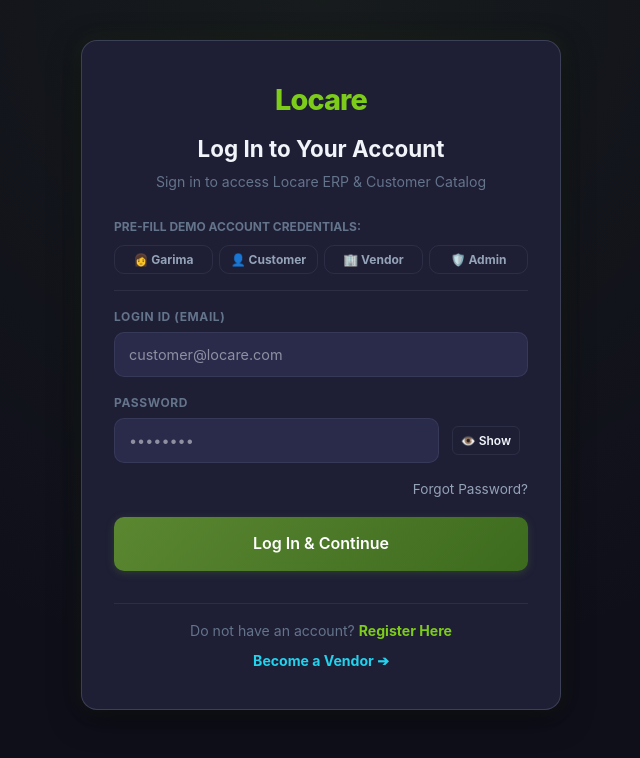
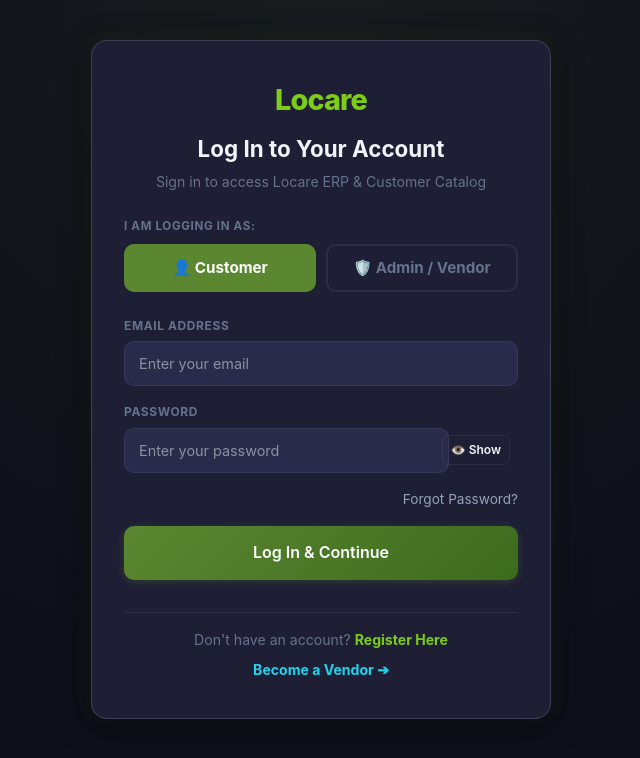
Before and after one commit to Groy416/Locare, a Next.js app: page /auth/login in a window 1280 px wide. Shown: the top 758 px of the page, without its empty margins (319-959 px from the left). Built offline with nearby package versions, Linux system fonts and the light colour scheme.

Commit message:
fix: Simplify login to 2 role tabs (Customer/Admin-Vendor), fix wishlist persistence to localStorage with real-time header badge

```diff
--- a/src/app/(shell)/customer/page.tsx
+++ b/src/app/(shell)/customer/page.tsx
@@ -54,7 +54,15 @@
   const [selectedDuration, setSelectedDuration] = useState("all");
   const [maxPrice, setMaxPrice] = useState(10000);
   const [currentPage, setCurrentPage] = useState(1);
-  const [wishlistSet, setWishlistSet] = useState<Set<number>>(new Set());
+  const [wishlistSet, setWishlistSet] = useState<Set<number>>(() => {
+    if (typeof window === "undefined") return new Set<number>();
+    try {
+      const stored = localStorage.getItem("locare_wishlist");
+      return stored ? new Set<number>(JSON.parse(stored) as number[]) : new Set<number>();
+    } catch {
+      return new Set<number>();
+    }
+  });
 
   const pageSize = 9;
 
@@ -202,6 +210,12 @@
       const next = new Set(prev);
       if (next.has(productId)) next.delete(productId);
       else next.add(productId);
+      // Persist to localStorage
+      try {
+        localStorage.setItem("locare_wishlist", JSON.stringify(Array.from(next)));
+        // Notify header badge
+        window.dispatchEvent(new Event("wishlist-updated"));
+      } catch {}
       return next;
     });
   };
--- a/src/app/(shell)/page.tsx
+++ b/src/app/(shell)/page.tsx
@@ -259,7 +259,7 @@
           {/* Title */}
           <h1 className="lp-hero__title" style={{ transitionDelay: "250ms" }}>
             Rent Anything.<br />
-            <span className="lp-gradient-text px-gradient">Manage Everything with Locare.</span>
+            <span className="lp-gradient-text">Manage Everything with Locare.</span>
           </h1>
 
           {/* Subtitle */}
--- a/src/app/auth/login/page.tsx
+++ b/src/app/auth/login/page.tsx
@@ -11,18 +11,22 @@
   const emailParam = searchParams.get("email");
   const registeredParam = searchParams.get("registered");
 
+  // "customer" or "admin" — determines redirect after login
+  const [roleTab, setRoleTab] = useState<"customer" | "admin">("customer");
+
   const [email, setEmail] = useState(emailParam || "");
   const [password, setPassword] = useState("");
   const [showPassword, setShowPassword] = useState(false);
   const [error, setError] = useState("");
   const [loading, setLoading] = useState(false);
 
-  const performLogin = async (loginEmail: string, loginPass: string, overrideTarget?: string) => {
+  const handleSubmit = async (e: React.FormEvent) => {
+    e.preventDefault();
     setError("");
     setLoading(true);
 
-    const cleanEmail = loginEmail.trim().toLowerCase();
-    const cleanPass = loginPass.trim();
+    const cleanEmail = email.trim().toLowerCase();
+    const cleanPass = password.trim();
 
     try {
       const res = await signIn("credentials", {
@@ -33,112 +37,112 @@
 
       if (res?.error) {
         setLoading(false);
-        setError("Invalid User ID or Password.");
+        setError("Invalid email or password. Please try again.");
         return;
       }
 
-      // Fetch active session to check role
+      // Fetch session to get actual role from DB
       const sessionRes = await fetch("/api/auth/session");
       const session = await sessionRes.json();
-
       setLoading(false);
 
-      const userRole = session?.user?.role || (cleanEmail === "admin@locare.com" ? "admin" : "customer");
-      const target = redirectTarget || overrideTarget || (userRole === "admin" ? "/admin" : "/customer");
+      const userRole = session?.user?.role;
+      let target: string;
+
+      if (redirectTarget) {
+        target = redirectTarget;
+      } else if (userRole === "admin" || userRole === "vendor") {
+        target = "/admin";
+      } else if (userRole === "customer") {
+        target = "/customer";
+      } else {
+        // Fallback to whatever tab they selected
+        target = roleTab === "admin" ? "/admin" : "/customer";
+      }
 
       window.location.href = target;
     } catch {
       setLoading(false);
-      setError("An unexpected error occurred during login.");
+      setError("An unexpected error occurred. Please try again.");
     }
-  };
-
-  const handleCustomSubmit = async (e: React.FormEvent) => {
-    e.preventDefault();
-    await performLogin(email, password);
-  };
-
-  const handleRoleSelect = (roleEmail: string, rolePass: string) => {
-    setEmail(roleEmail);
-    setPassword(rolePass);
-    setError("");
   };
 
   return (
     <div className="auth-shell">
-      <div className="auth-card animate-fade-in" style={{ maxWidth: 480 }}>
+      <div className="auth-card animate-fade-in" style={{ maxWidth: 460 }}>
         <div className="auth-header">
           <div className="auth-logo">Locare</div>
           <h2 className="auth-title">Log In to Your Account</h2>
-          <p className="auth-subtitle">Sign in to access Locare ERP & Customer Catalog</p>
+          <p className="auth-subtitle">Sign in to access Locare ERP &amp; Customer Catalog</p>
         </div>
 
         {registeredParam && (
           <div className="auth-success-badge" style={{ marginBottom: 16 }}>
-            ✓ Account created successfully! Enter your password to log in.
+            ✓ Account created! Please log in with your credentials.
           </div>
         )}
 
         {error && <div className="auth-error-badge">{error}</div>}
 
-        {/* Role Quick Selection Preset Buttons */}
-        <div style={{ marginBottom: 16 }}>
-          <label style={{ fontSize: "0.75rem", color: "var(--text-muted)", fontWeight: 700, display: "block", marginBottom: 8, textTransform: "uppercase" }}>
-            PRE-FILL DEMO ACCOUNT CREDENTIALS:
+        {/* Role Tab Selector */}
+        <div style={{ marginBottom: 24 }}>
+          <label style={{
+            fontSize: "0.72rem", color: "var(--text-muted)", fontWeight: 700,
+            display: "block", marginBottom: 8, textTransform: "uppercase", letterSpacing: "0.06em"
+          }}>
+            I am logging in as:
           </label>
-          <div style={{ display: "grid", gridTemplateColumns: "1fr 1fr 1fr 1fr", gap: 6 }}>
+          <div style={{ display: "grid", gridTemplateColumns: "1fr 1fr", gap: 10 }}>
             <button
               type="button"
-              className={`btn btn-sm ${email === "garimaa.roy0401@gmail.com" ? "btn-primary" : "btn-ghost"}`}
-              style={{ fontWeight: 700, fontSize: "0.75rem", padding: "4px 6px" }}
-              onClick={() => handleRoleSelect("garimaa.roy0401@gmail.com", "Garima@0401")}
-            >
-              👩 Garima
-            </button>
-
-            <button
-              type="button"
-              className={`btn btn-sm ${email === "customer@locare.com" ? "btn-primary" : "btn-ghost"}`}
-              style={{ fontWeight: 700, fontSize: "0.75rem", padding: "4px 6px" }}
-              onClick={() => handleRoleSelect("customer@locare.com", "customer123")}
+              onClick={() => setRoleTab("customer")}
+              style={{
+                padding: "10px 16px",
+                borderRadius: "10px",
+                border: roleTab === "customer" ? "2px solid var(--primary)" : "2px solid var(--border)",
+                background: roleTab === "customer" ? "var(--primary)" : "transparent",
+                color: roleTab === "customer" ? "#fff" : "var(--text-muted)",
+                fontWeight: 700,
+                fontSize: "0.95rem",
+                cursor: "pointer",
+                transition: "all 0.2s",
+              }}
             >
               👤 Customer
             </button>
-
             <button
               type="button"
-              className={`btn btn-sm ${email === "vendor@locare.com" ? "btn-primary" : "btn-ghost"}`}
-              style={{ fontWeight: 700, fontSize: "0.75rem", padding: "4px 6px" }}
-              onClick={() => handleRoleSelect("vendor@locare.com", "vendor123")}
+              onClick={() => setRoleTab("admin")}
+              style={{
+                padding: "10px 16px",
+                borderRadius: "10px",
+                border: roleTab === "admin" ? "2px solid var(--primary)" : "2px solid var(--border)",
+                background: roleTab === "admin" ? "var(--primary)" : "transparent",
+                color: roleTab === "admin" ? "#fff" : "var(--text-muted)",
+                fontWeight: 700,
+                fontSize: "0.95rem",
+                cursor: "pointer",
+                transition: "all 0.2s",
+              }}
             >
-              🏢 Vendor
-            </button>
-
-            <button
-              type="button"
-              className={`btn btn-sm ${email === "admin@locare.com" ? "btn-primary" : "btn-ghost"}`}
-              style={{ fontWeight: 700, fontSize: "0.75rem", padding: "4px 6px" }}
-              onClick={() => handleRoleSelect("admin@locare.com", "admin123")}
-            >
-              🛡️ Admin
+              🛡️ Admin / Vendor
             </button>
           </div>
         </div>
 
-        <div style={{ display: "flex", flex: 1, height: 1, background: "var(--border)", margin: "16px 0" }} />
-
-        <form onSubmit={handleCustomSubmit} className="auth-form">
+        <form onSubmit={handleSubmit} className="auth-form">
           <div className="form-group">
             <label className="form-label" htmlFor="login-email">
-              Login ID (Email)
+              Email Address
             </label>
             <input
               id="login-email"
               type="email"
               className="form-input"
-              placeholder="customer@locare.com"
+              placeholder="Enter your email"
               value={email}
               onChange={(e) => setEmail(e.target.value)}
+              autoComplete="email"
               required
             />
           </div>
@@ -153,9 +157,10 @@
                 type={showPassword ? "text" : "password"}
                 className="form-input"
                 style={{ paddingRight: "85px" }}
-                placeholder="••••••••"
+                placeholder="Enter your password"
                 value={password}
                 onChange={(e) => setPassword(e.target.value)}
+                autoComplete="current-password"
                 required
               />
               <button
@@ -194,7 +199,7 @@
           </button>
 
           <div className="auth-footer-links">
-            <span>Do not have an account? </span>
+            <span>Don&apos;t have an account? </span>
             <Link href="/auth/signup" className="auth-link-bold">
               Register Here
             </Link>
@@ -212,7 +217,7 @@
 
 export default function LoginPage() {
   return (
-    <Suspense fallback={<div className="auth-shell"><p>Loading Login...</p></div>}>
+    <Suspense fallback={<div className="auth-shell"><p>Loading...</p></div>}>
       <LoginContent />
     </Suspense>
   );
--- a/src/components/Header.tsx
+++ b/src/components/Header.tsx
@@ -1,6 +1,6 @@
 "use client";
 
-import { useState } from "react";
+import { useState, useEffect } from "react";
 import Link from "next/link";
 import { usePathname, useRouter } from "next/navigation";
 import { useSession, signIn, signOut } from "next-auth/react";
@@ -51,7 +51,22 @@
 
   const [searchQuery, setSearchQuery] = useState("");
   const [showProfileMenu, setShowProfileMenu] = useState(false);
-  const [wishlistCount] = useState(2);
+
+  const getWishlistCount = () => {
+    if (typeof window === "undefined") return 0;
+    try {
+      const stored = localStorage.getItem("locare_wishlist");
+      return stored ? (JSON.parse(stored) as number[]).length : 0;
+    } catch { return 0; }
+  };
+  const [wishlistCount, setWishlistCount] = useState(0);
+
+  useEffect(() => {
+    setWishlistCount(getWishlistCount());
+    const onUpdate = () => setWishlistCount(getWishlistCount());
+    window.addEventListener("wishlist-updated", onUpdate);
+    return () => window.removeEventListener("wishlist-updated", onUpdate);
+  }, []);
 
   const activeRole = (session?.user as { role?: string })?.role || role;
   const navItems = activeRole === "admin" || activeRole === "vendor" ? adminNav : customerNav;
```
